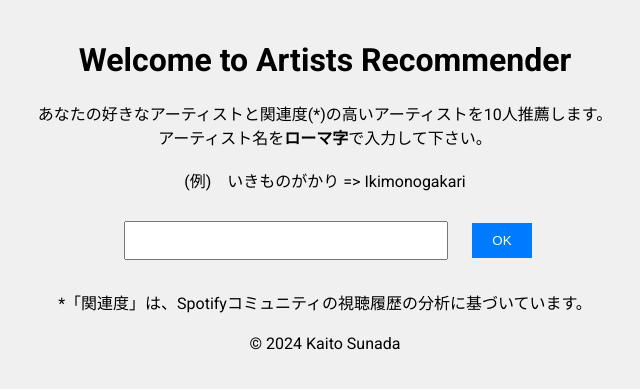
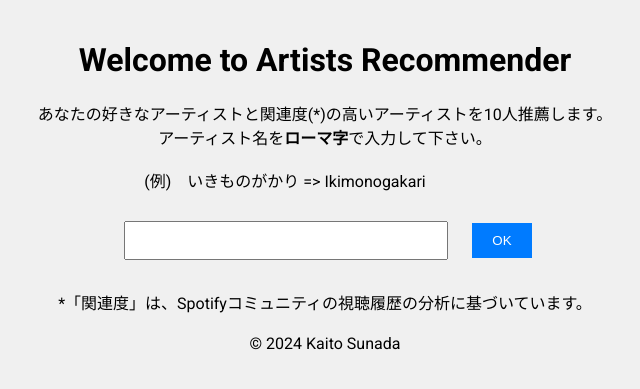
Before and after one commit to k-suna/ArtistsRecommender, a Flask app: page / in a window 1280 px wide. Shown: the top 389 px of the page, without its empty margins (315-955 px from the left). Run offline with Flask 3, Linux system fonts and the light colour scheme.

Commit message:
文字の配置を修正

```diff
--- a/static/style.css
+++ b/static/style.css
@@ -24,10 +24,9 @@ form {
     text-align: center;
 } */
 
-/* .upper-note { */
-    /* text-align: left; */
-    /* display: inline-block; */
-
+.upper-note {
+    margin-right: 80px;
+}
 
 .under-note {
     text-align: left;
--- a/templates/index.html
+++ b/templates/index.html
@@ -15,7 +15,9 @@
             <label for="artist_name">
                 あなたの好きなアーティストと関連度(*)の高いアーティストを10人推薦します。<br>
                 アーティスト名を<strong>ローマ字</strong>で入力して下さい。<br><br>
-                (例)　いきものがかり => Ikimonogakari <br><br>
+                <div class="upper-note">
+                    (例)　いきものがかり => Ikimonogakari <br><br>
+                </div>
             </label>
 
             <div class="input-wrapper">
```
